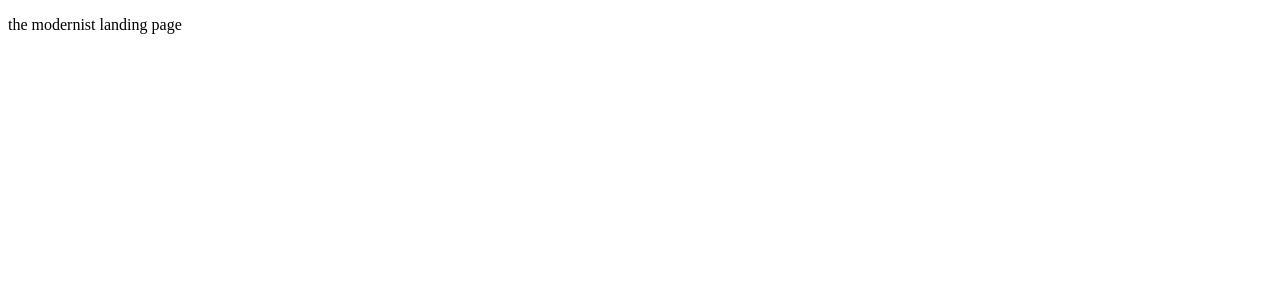
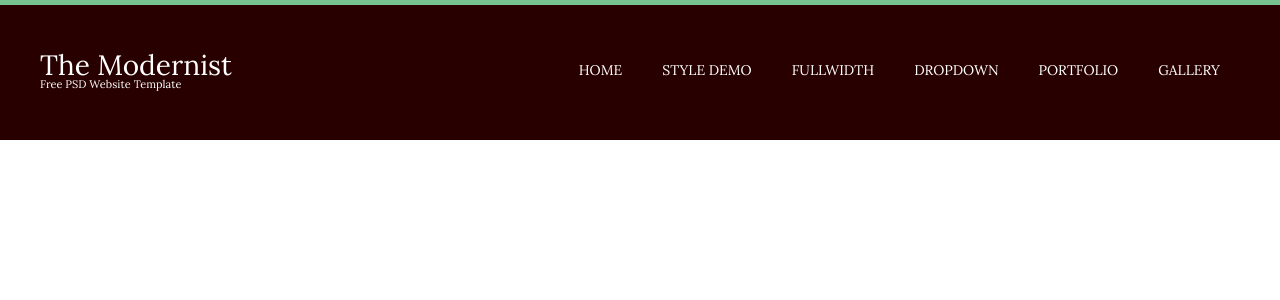
Before and after one commit to AmrArafa/the-modernist, a React (Create React App) app: page / in a window 1280 px wide. Shown: the top 300 px of the page. Built offline with nearby package versions, Linux system fonts and the light colour scheme.

Commit message:
feat: header add Header component and style it (desktop only)

```diff
--- a/src/App.js
+++ b/src/App.js
@@ -1,10 +1,14 @@
 import React from 'react';
+import { GlobalStyle, Header } from './components';
 
 function App() {
   return (
-    <div className="App">
-      <p>the modernist landing page</p>
-    </div>
+    <>
+      <GlobalStyle />
+      <div className="App">
+        <Header />
+      </div>
+    </>
   );
 }
 
--- /dev/null
+++ b/src/components/header/header.js
@@ -0,0 +1,56 @@
+import React from 'react';
+import styled from 'styled-components';
+import Container from '../container';
+import HeaderNav from './header_nav';
+
+const HeaderWrapper = styled.header`
+  background-color: #290000;
+  color: #fff;
+  height: 140px;
+  position: relative;
+
+  ::before {
+    content: '';
+    height: 5px;
+    width: 100%;
+    background-color: #76c38f;
+    position: absolute;
+    top: 0;
+    left: 0;
+  }
+`;
+
+const FlexContainer = styled(Container)`
+  height: 100%;
+  display: flex;
+  justify-content: space-between;
+  align-items: center;
+`;
+
+const HeaderTitle = styled.h1`
+  font-size: 28px;
+  font-weight: 400;
+  line-height: 1;
+  margin: 0;
+
+  span {
+    font-size: 11px;
+    display: block;
+  }
+`;
+
+const Header = () => {
+  return (
+    <HeaderWrapper>
+      <FlexContainer>
+        <HeaderTitle>
+          The Modernist
+          <span>Free PSD Website Template</span>
+        </HeaderTitle>
+        <HeaderNav />
+      </FlexContainer>
+    </HeaderWrapper>
+  )
+}
+
+export default Header;
--- /dev/null
+++ b/src/components/header/header_nav.js
@@ -0,0 +1,55 @@
+import React from 'react';
+import styled from 'styled-components';
+
+const NavBar = styled.nav`
+  ul {
+    margin: 0;
+    padding: 0;
+    list-style: none;
+    li {
+      display: inline-block;
+      text-transform: uppercase;
+    }
+
+    a {
+      color: inherit;
+      text-decoration: none;
+      padding: 12px 20px;
+      border-radius: 10px;
+      transition: background-color 0.4s;
+    }
+
+    a:hover {
+      background-color: #76c38f;
+    }
+  }
+`;
+
+const HeaderNav = () => {
+  return (
+    <NavBar>
+      <ul>
+        <li>
+          <a href="#!">Home</a>
+        </li>
+        <li>
+          <a href="#!">Style Demo</a>
+        </li>
+        <li>
+          <a href="#!">FullWidth</a>
+        </li>
+        <li>
+          <a href="#!">Dropdown</a>
+        </li>
+        <li>
+          <a href="#!">Portfolio</a>
+        </li>
+        <li>
+          <a href="#!">Gallery</a>
+        </li>
+      </ul>
+    </NavBar>
+  )
+}
+
+export default HeaderNav;
--- /dev/null
+++ b/src/components/index.js
@@ -0,0 +1,2 @@
+export { default as GlobalStyle } from './global_style';
+export {default as Header } from './header/header';
```
